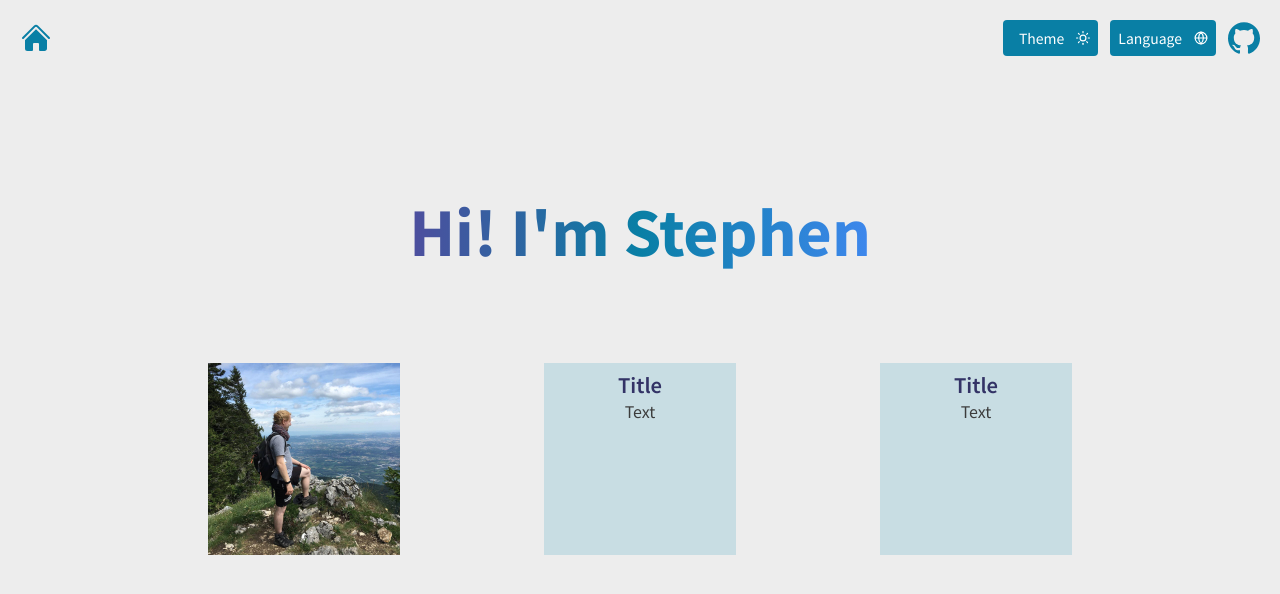
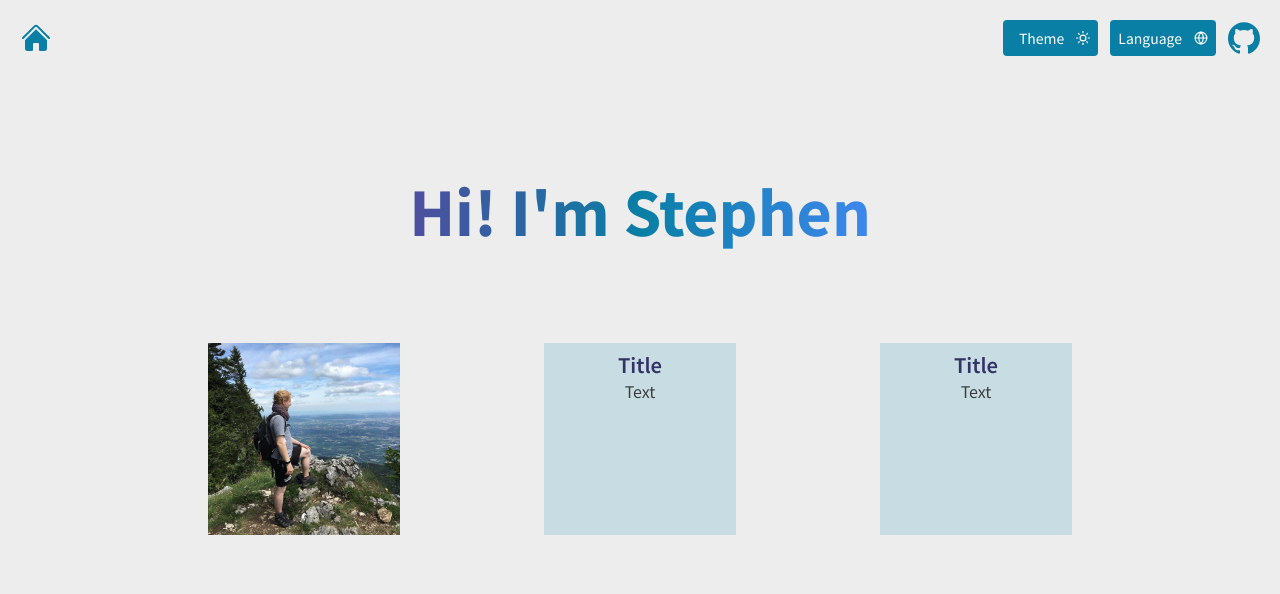
Before and after one commit to Steph0/resume-nextjs, a Next.js app: page /en in a window 1280 px wide. Shown: the top 594 px of the page. Built offline with nearby package versions, Linux system fonts and the light colour scheme.

Commit message:
refactor: merging presentation and cards sections
* a section should always have a heading
* less HTML elements, less CSS

```diff
--- a/src/app/[locale]/page.tsx
+++ b/src/app/[locale]/page.tsx
@@ -6,15 +6,13 @@ import photo from '@/public/img-profile.jpg';
 export default function DashboardPage() {
   const t = useTranslations('dashboard');
   return (
-    <div className='p-5'>
-      <section className='flex flex-col items-center justify-center py-4 md:py-24'>
-        <h1 className='text-center text-4xl leading-tight font-extrabold sm:text-6xl'>
-          <span className='bg-span-bg bg-clip-text text-transparent'>
-            {t('presentation')}
-          </span>
-        </h1>
-      </section>
-      <section className='flex flex-auto flex-col gap-4 sm:justify-center md:flex-row md:gap-24 lg:gap-36'>
+    <section className='px-5'>
+      <h1 className='pb-4 text-center text-4xl leading-tight font-extrabold sm:text-6xl md:py-24'>
+        <span className='bg-span-bg bg-clip-text text-transparent'>
+          {t('presentation')}
+        </span>
+      </h1>
+      <div className='flex flex-auto flex-col gap-4 sm:justify-center md:flex-row md:gap-24 lg:gap-36'>
         <Card className='relative m-auto md:m-0'>
           <Image
             src={photo}
@@ -38,7 +36,7 @@ export default function DashboardPage() {
           text={t('right_item_text')}
           className='bg-background-secondary p-2'
         />
-      </section>
-    </div>
+      </div>
+    </section>
   );
 }
```
